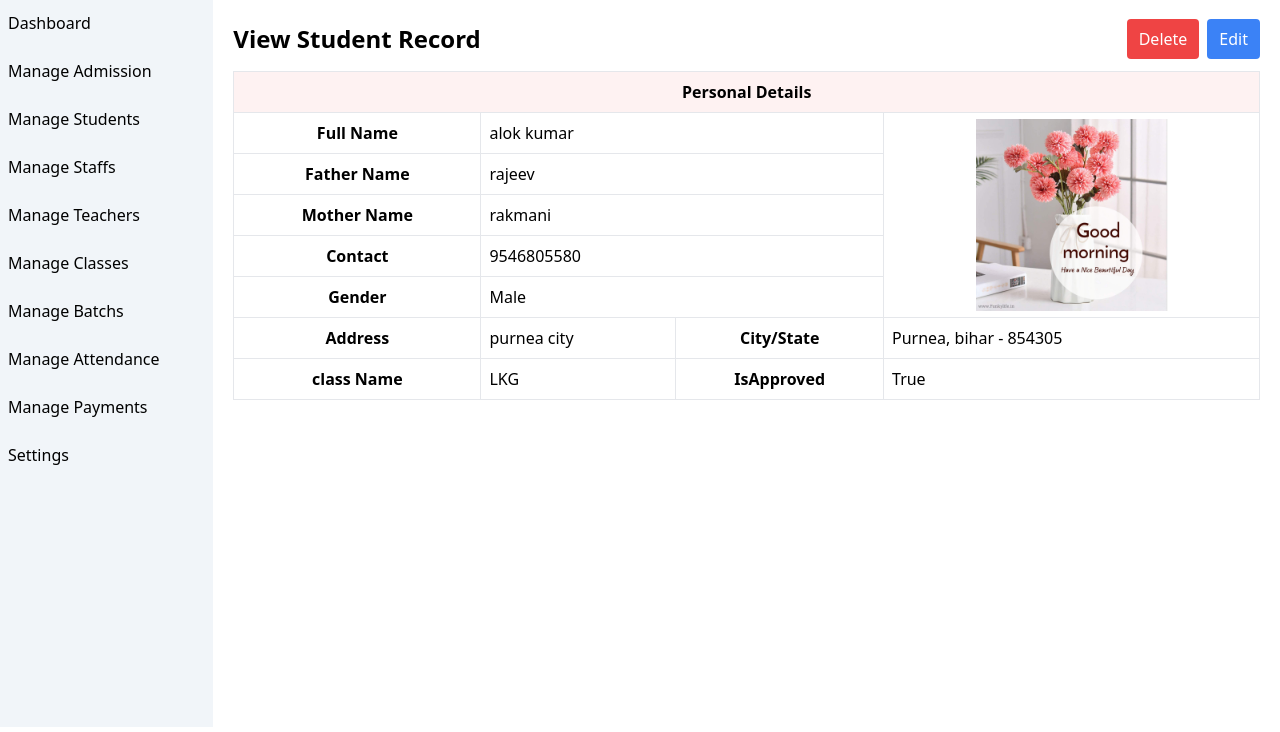
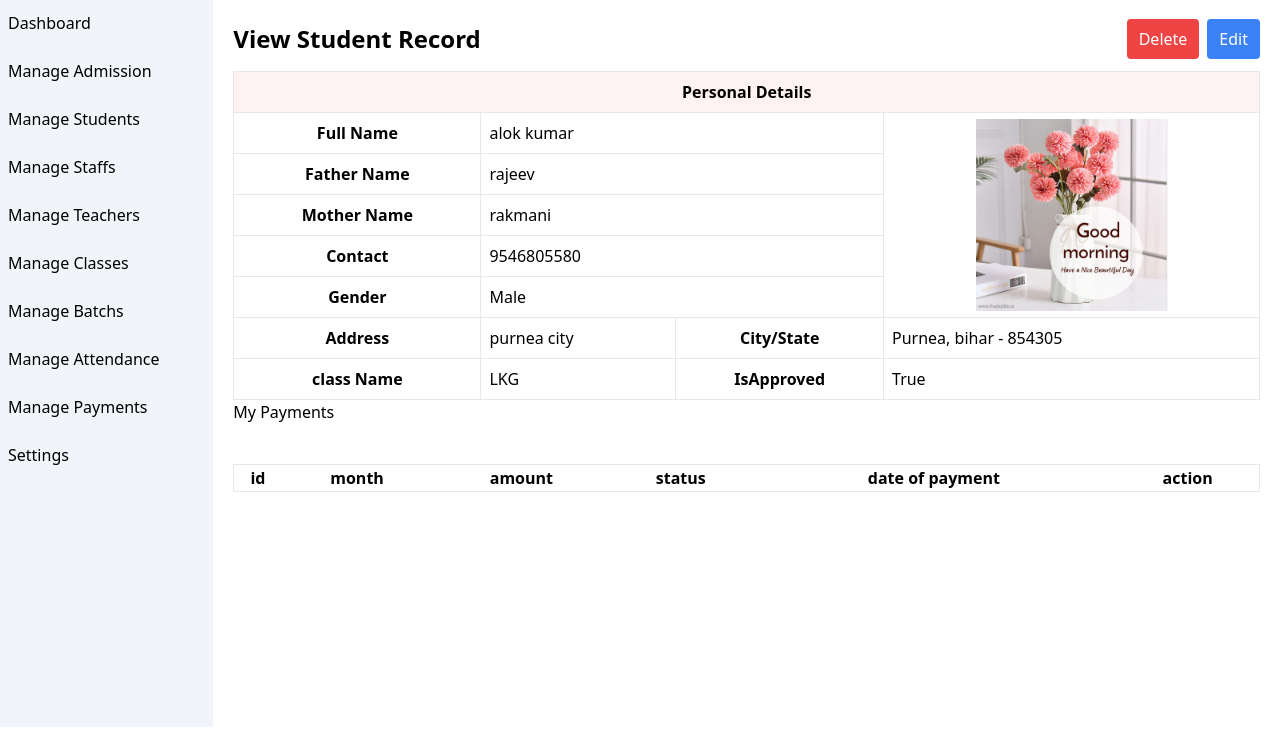
Before and after one commit to sadique-cws/schoolManagementSystem, a Django app: page /manage/student/3/view/ in a window 1280 px wide. Shown: the part 57-789 px from the top of the page. Run offline with Django 4.2, Linux system fonts and the light colour scheme; a user stored in the database is signed in; data comes from the database, SQL or seed files in the repository; both versions use the stored data as it was after the commit; lists and menus that the app fills with data are empty; some libraries are stand-ins or nearby versions.

Commit message:
payment done

```diff
--- a/schoolwork/admin.py
+++ b/schoolwork/admin.py
@@ -1,6 +1,7 @@
 from django.contrib import admin
-from .models import Classes, Student
+from .models import *
 
 
 admin.site.register(Classes)
 admin.site.register(Student)
+admin.site.register(Payment)
--- a/schoolwork/models.py
+++ b/schoolwork/models.py
@@ -1,5 +1,4 @@
 from django.db import models
-
 # Create your models here.
 
 GENDER  = (
@@ -41,9 +40,37 @@ class Student(models.Model):
     pin_code = models.IntegerField()
     contact = models.CharField(max_length=15)
     image = models.ImageField(upload_to="students/",null=True,blank=True)
-    dob = models.DateField()
-    className = models.OneToOneField("Classes",on_delete=models.CASCADE)
+    dob = models.DateField(help_text="use MM/DD/YYYY format")
+    className = models.ForeignKey("Classes",on_delete=models.CASCADE)
     isApproved = models.BooleanField(default=False)
+    rf_code = models.CharField(max_length=100, blank=True, null=True,unique=True)
 
     def __str__(self):
         return self.full_name
+
+
+
+MONTHS = (
+    ("jan","january"),
+    ("feb","feb"),
+    ("march","march"),
+    ("april","april"),
+    ("may","may"),
+    ("june","june"),
+    ("july","july"),
+    ("aug","aug"),
+    ("sep","sep"),
+    ("oct","oct"),
+    ("nov","nov"),
+    ("dec","dec"),
+)
+
+class Payment(models.Model):
+    student = models.ForeignKey(Student, on_delete=models.CASCADE)
+    month = models.CharField(max_length=200, choices=MONTHS)
+    date_of_payment = models.DateField(auto_now=False, null=True,blank=True)
+    status = models.BooleanField(default=False)
+    amount = models.IntegerField(default=1000)
+
+    def __str__(self):
+        return self.student.full_name + " - " + self.month
--- a/schoolwork/views.py
+++ b/schoolwork/views.py
@@ -1,9 +1,14 @@
-from django.shortcuts import render,redirect
-from .forms import StudentForm
+from django.shortcuts import render,redirect,get_object_or_404
+from .forms import StudentForm, ClassForm, EditStudentForm
 from django.contrib.auth.forms import AuthenticationForm
 from django.contrib.auth import authenticate,login as loginFun, logout
-from .models import Student,Classes
+from .models import *
 from django.contrib.auth.decorators import login_required
+
+from datetime import datetime
+
+
+
 def homepage(r):
     return render(r,"index.html")
 
@@ -64,7 +69,7 @@ def deleteStudent(r,id):
 @login_required()
 def editStudent(r, id):
     std = Student.objects.get(pk=id)
-    form = StudentForm(r.POST or None,r.FILES or None, instance=std)
+    form = EditStudentForm(r.POST or None,r.FILES or None, instance=std)
 
     if r.method == "POST":
         if form.is_valid():
@@ -76,11 +81,20 @@ def editStudent(r, id):
 @login_required()
 def viewStudent(r, id):
     student = Student.objects.get(pk=id)
-    return render(r, "admin/viewStudent.html",{"student":student})
+    payments = Payment.objects.filter(student=student)
+    return render(r, "admin/viewStudent.html",{"student":student, "payments":payments})
 
 @login_required()
 def approve(r, id):
     student = Student.objects.get(id=id, isApproved=False)
+    currentMonth = datetime.now().month
+    for month in range(currentMonth-1, 12):
+        p = Payment()
+        p.student = student
+        p.month = MONTHS[month][0]
+        p.amount = 800
+        p.save()
+
     student.isApproved = True
     student.save()
     return redirect(manageStudents)
@@ -88,9 +102,17 @@ def approve(r, id):
 
 @login_required()
 def manageClasses(r):
+    form = ClassForm(r.POST or None)
     data = {}
     data['title'] = "Manage Classes"
+    data['form'] = form
     data['classes'] = Classes.objects.all()
+
+    if r.method == "POST":
+        if form.is_valid():
+            form.save()
+            return redirect(manageClasses)
+
     return render(r, "admin/manageClasses.html",data)
 
 @login_required()
@@ -105,3 +127,12 @@ def viewClassWise(r, className):
     data["title"] = "Manage " + className + " class students"
     data['students'] = Student.objects.filter(className__className = className, isApproved=True)
     return render(r, "admin/manageStudents.html", data)
+
+
+def scanRfCode(r):
+    code = r.GET.get('code')
+    try:
+        student = get_object_or_404(Student,rf_code=code)
+        return redirect(viewStudent,student.id)
+    except:
+        return redirect(manageStudents)
--- a/sms/settings.py
+++ b/sms/settings.py
@@ -106,7 +106,7 @@ AUTH_PASSWORD_VALIDATORS = [
 
 LANGUAGE_CODE = 'en-us'
 
-TIME_ZONE = 'UTC'
+TIME_ZONE = 'Asia/Kolkata'
 
 USE_I18N = True
 
--- a/sms/urls.py
+++ b/sms/urls.py
@@ -18,6 +18,7 @@ urlpatterns = [
     path("manage/classes",manageClasses, name="manageClasses"),
     path("manage/classes/<int:id>/delete/", deleteClasses, name="deleteClasses"),
     path("manage/clssses/view-class/<className>/", viewClassWise, name="viewClassWise"),
+    path("manage/student/scan/",scanRfCode,name="scan"),
 ]
 
 urlpatterns += static(settings.MEDIA_URL, document_root=settings.MEDIA_ROOT)
--- a/templates/admin/viewStudent.html
+++ b/templates/admin/viewStudent.html
@@ -61,6 +61,30 @@
             </tr>
 
         </table>
+
+        <h1>My Payments </h1>
+        <table class="w-full border mt-10">
+            <tr>
+                <th>id</th>
+                <th>month</th>
+                <th>amount</th>
+                <th>status</th>
+                <th>date of payment</th>
+                <th>action</th>
+            </tr>
+           {%for payment in payments %}
+           <tr>
+                    <td class="p-2">{{ payment.id }}</td>
+                    <td class="p-2">{{ payment.month }}</td>
+                    <td class="p-2">{{ payment.amount }}</td>
+                    <td class="p-2">{{ payment.status }}</td>
+                    <td class="p-2">{{ payment.date_of_payment }}</td>
+                    <td class="p-2">
+                        <a href="" class="bg-teal-600 hover:bg-teal-700 text-white px-3 py-2 rounded">Pay</a>
+                    </td>
+           </tr>
+           {% endfor %}
+        </table>
     </div>
 
 {% endblock %}
```
Also changed, not shown: schoolwork/forms.py (+11 -4 lines), templates/admin/manageClasses.html (+13 -3 lines), templates/admin/manageStudents.html (+7 -2 lines), db.sqlite3, media/students/WhatsApp_Image_2022-12-24_at_16.14.19.jpeg (added), media/students/programming_class_social_media_template.png (added), schoolwork/migrations/0003_alter_student_classname.py (added), schoolwork/migrations/0004_student_rf_code.py (added), schoolwork/migrations/0005_payment.py (added), schoolwork/migrations/0006_payment_amount.py (added).
